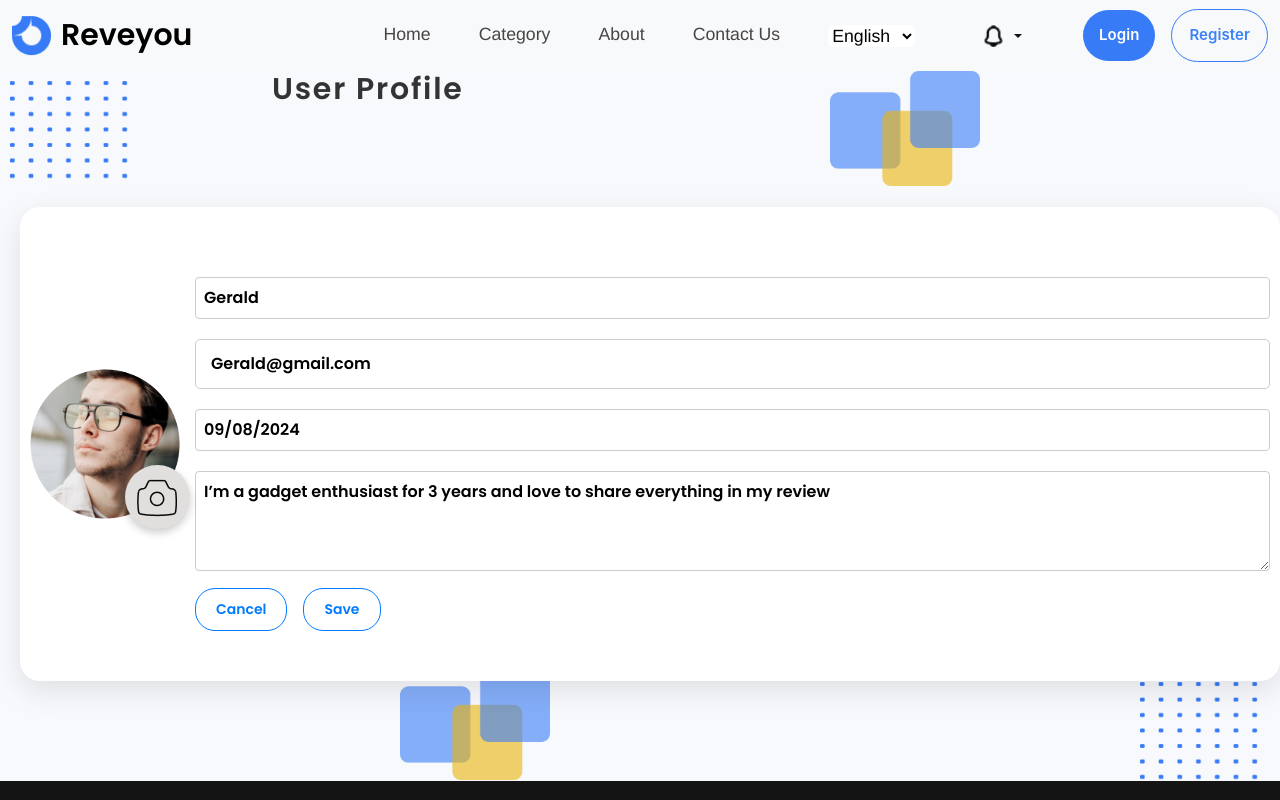
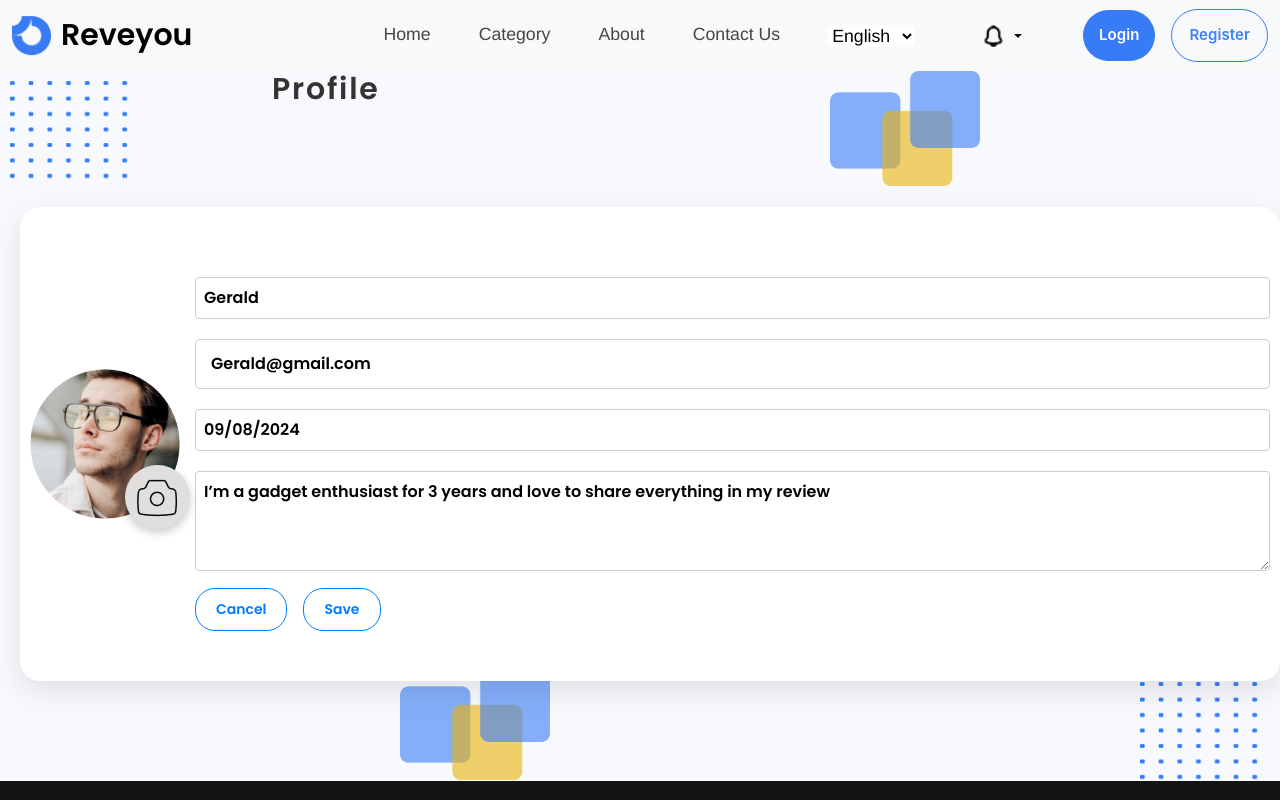
Before and after one commit to saraabdelrhman/wallet-market-master, a React (Create React App) app: page /editprofile in a window 1280 px wide. Shown: the top 800 px of the page. Built offline with nearby package versions, Linux system fonts and the light colour scheme.

Commit message:
profile translation

```diff
--- a/src/App.js
+++ b/src/App.js
@@ -95,8 +95,8 @@ function App() {
             <Route path="/contact" element={<Contact content={content}/>} />
             <Route path="/login" element={<Login content={content}/>} />
             <Route path="/register" element={<Register content={content} />} />
-            <Route path="/profile" element={<Profile />} />
-            <Route path="/editprofile" element={<Editprofile />} />
+            <Route path="/profile" element={<Profile content={content}  />} />
+            <Route path="/editprofile" element={<Editprofile content={content}  />} />
             <Route path="/products/:productId/reviews" element={<Reviews  content={content}/>} />
             <Route path="/products/:productId" element={<Singleproduct />} />
             <Route path="/reviews" element={<Reviews  content={content} />} />
--- a/src/Data.json
+++ b/src/Data.json
@@ -27,7 +27,11 @@
 
         "best-rated":"Browse the best product review",
         "see-reviews":"See all reviews",
-        "write-review":"Write review"
+        "write-review":"Write review",
+
+        "profile":"Profile",
+        "add-product":"Add product",
+        "export":"Export"
 
 
 
@@ -60,8 +64,11 @@
 
   "best-rated":"Durchsuchen Sie die besten Produktbewertungen",
   "see-reviews":"Alle Bewertungen anzeigen",
-  "write-review":"Bewertung schreiben"
+  "write-review":"Bewertung schreiben",
 
+  "profile":"Profil",
+  "add-product":"Produkt hinzufügen",
+  "export":"Exportieren"
 
 
     },
@@ -94,9 +101,12 @@
 
         "best-rated":"Explorar la mejor reseña de productos",
         "see-reviews":"Ver todas las reseñas",
-        "write-review":"Escribir reseña"
+        "write-review":"Escribir reseña",
 
 
+        "profile":"perfil",
+        "add-product":"añadir producto",
+        "export":"exportar"
 
 
 
@@ -131,8 +141,11 @@
 
         "best-rated":"Bläddra i den bästa produktrecensionen",
         "see-reviews":"Se alla recensioner",
-        "write-review":"Skriv recension"
+        "write-review":"Skriv recension",
 
+        "profile":"profil",
+        "add-product":"lägga till produkt",
+        "export":"exportera"
 
 
     },
@@ -166,7 +179,11 @@
 
           "best-rated":"Parcourez les meilleurs avis sur les produits",
           "see-reviews":"Voir tous les avis",
-          "write-review":"Rédiger un avis"
+          "write-review":"Rédiger un avis",
+
+          "profile":"profil",
+          "add-product":"ajouter un produit",
+          "export":"exporter"
 
     }
 }
--- a/src/components/Editprofile.js
+++ b/src/components/Editprofile.js
@@ -7,7 +7,7 @@ import icon from './images/Icons.png';
 import { Edit3 } from "react-feather"; // Using react-feather for the edit icon
 import { Link } from "react-router-dom";
 
-const Profile = () => {
+const Profile = ({content}) => {
   const [user, setUser] = useState({
     name: "Gerald",
     email: "Gerald@gmail.com",
@@ -42,7 +42,7 @@ const Profile = () => {
 
   return (
     <div className="profile-container text-left">
-      <h2 className="profile-title">User Profile</h2>
+      <h2 className="profile-title">{content["profile"]}</h2>
 
       {/* Decorative images */}
       <img src={dot} alt="Dots" className="decorative-dot" />
--- a/src/components/Profile.js
+++ b/src/components/Profile.js
@@ -9,7 +9,7 @@ import icon from './images/Icons.png';
 import rec from './images/Rectangle 1.png'
 import messages from './images/text.png';
 
-const Profile = () => {
+const Profile = ({content}) => {
   const [user, setUser] = useState({
     name: "Gerald",
     email: "Gerald@gmail.com",
@@ -53,9 +53,9 @@ const Profile = () => {
       <div className="profile-card mb-5">
         <div className="profile-details">
           <div className="nav-links d-flex justify-content-between mb-5 p-3" style={{ backgroundColor: '#f5f7fe' }}>
-            <Link to="#" className={getLinkClass("profile")} onClick={() => setView("profile")}>Profile</Link>
-            <Link to="#" className={getLinkClass("addProduct")} onClick={() => setView("addProduct")}>Add Product</Link>
-            <Link to="#" className={getLinkClass("exportData")} onClick={() => setView("exportData")}>Export Data</Link>
+            <Link to="#" className={getLinkClass("profile")} onClick={() => setView("profile")}>  {content["profile"]}</Link>
+            <Link to="#" className={getLinkClass("addProduct")} onClick={() => setView("addProduct")}>  {content["add-product"]}</Link>
+            <Link to="#" className={getLinkClass("exportData")} onClick={() => setView("exportData")}>  {content["export"]}</Link>
           </div>
 
           {view === "profile" && (
```
